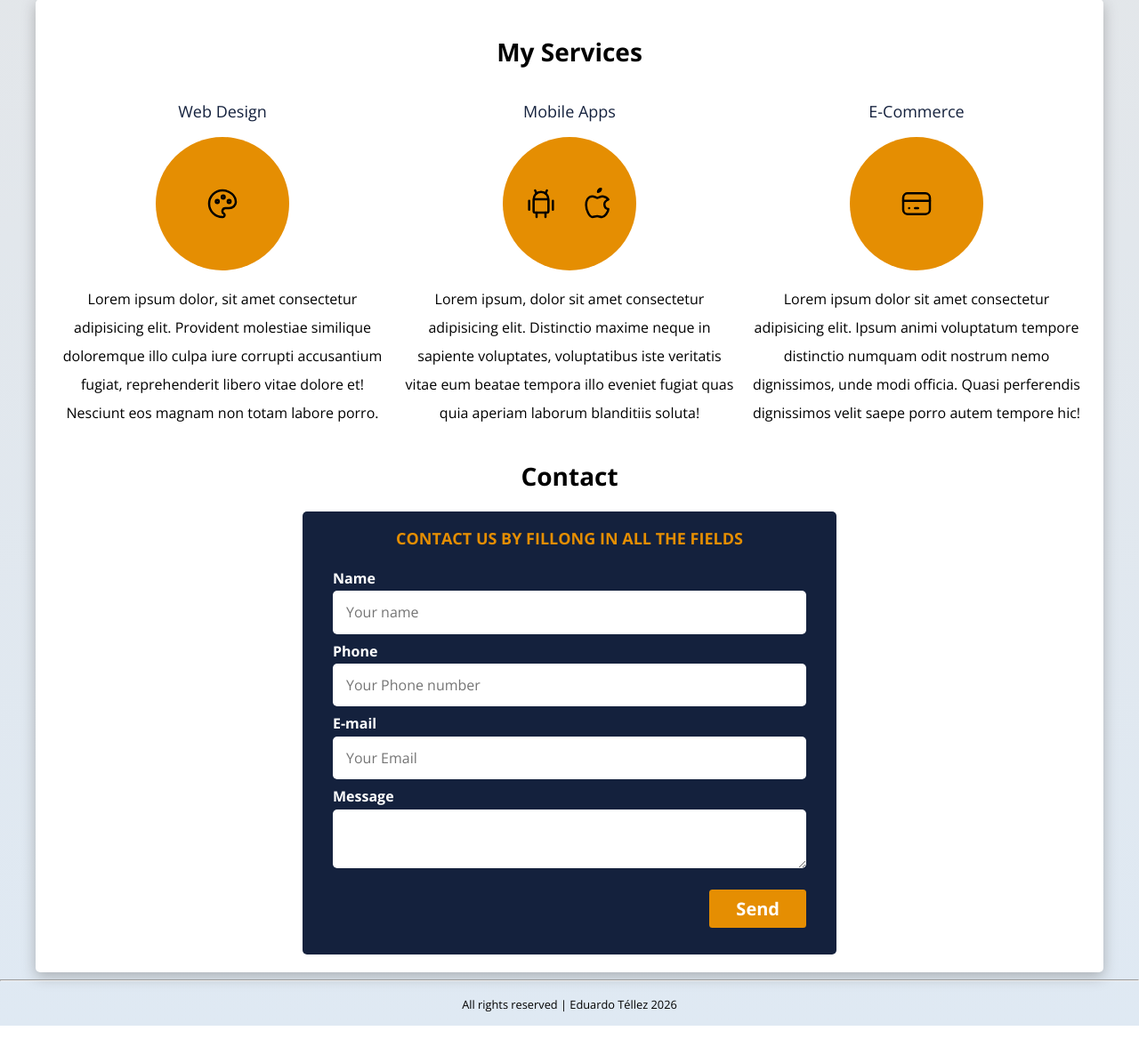
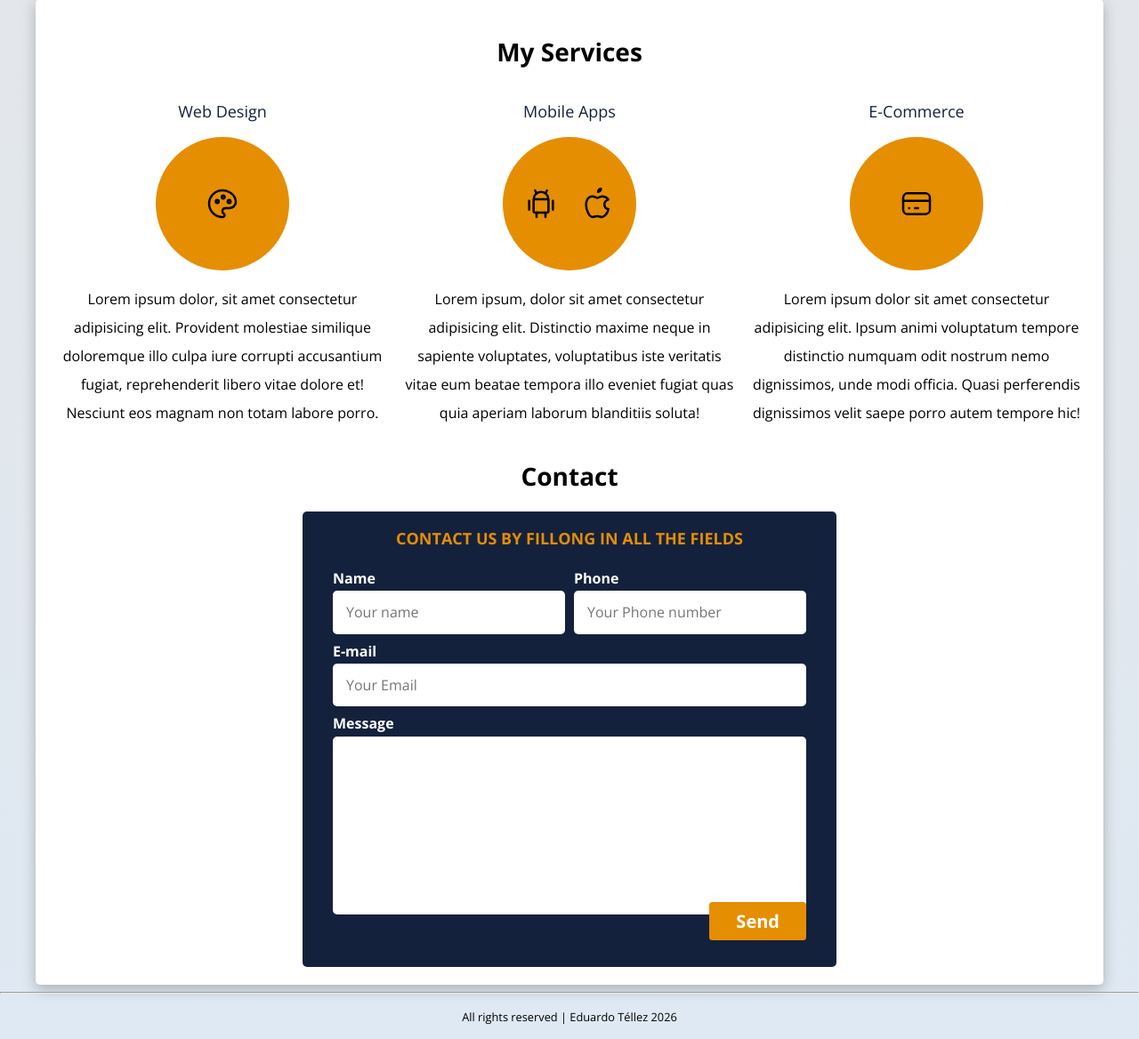
Before and after one commit to BPCPixel/web-development, a PHP site: page / in a window 1280 px wide. Shown: the part 619-1787 px from the top of the page at 89% size. Run offline with PHP 8.4, Linux system fonts and the light colour scheme; some web fonts are replaced.

Commit message:
Adding final details to form

```diff
--- a/freelancer/css/styles.css
+++ b/freelancer/css/styles.css
@@ -21,7 +21,9 @@
 html{
     font-size: 62.5%;
     box-sizing:border-box;
+    scroll-snap-type: y mandatory;
 }
+
 
 *, *:before, *:after{
     box-sizing: inherit;
@@ -53,9 +55,6 @@ h1, h2, h3{
     text-align: center;
 }
 
-footer{
-    text-align: center;
-}
 
 .title span{
     font-size: 2rem;
@@ -122,7 +121,7 @@ footer{
 .main-navegation{
     display: flex;
     flex-direction: column;
-
+    text-align: center;
 }
 @media (min-width: 768px){
     .main-navegation{
@@ -194,6 +193,7 @@ Media Querie for a SmartTV
     align-items: center;
 }
 
+
 /* Services Main Section*/
 @media (min-width: 768px){
     .services{
@@ -251,8 +251,18 @@ Media Querie for a SmartTV
     color:var(--orange);
 }
 
-.field-container{
+@media (min-width: 768px){
+    .field-container{
+        display: grid;
+        grid-template-columns: repeat(2,1fr);
+        grid-template-rows: auto auto 20rem;
+        column-gap: 1rem;
+    }
+}
 
+.field:nth-child(3),
+.field:nth-child(4){
+    grid-column: 1 / 3;
 }
 
 .field{
@@ -266,6 +276,10 @@ Media Querie for a SmartTV
     display: block;
 }
 
+.field textarea{
+    height: 20rem;
+}
+
 .input-text{
     width: 100%;
     border: none;
@@ -276,3 +290,7 @@ Media Querie for a SmartTV
 .send .button{
     width: 100%;
 }
+
+.footer{
+    text-align: center;
+}
--- a/freelancer/index.html
+++ b/freelancer/index.html
@@ -214,7 +214,7 @@
     </main>
 
     <!--FOOTER SECTION (BOTTOM OF THE PAGE)-->
-    <footer>
+    <footer class="footer">
         <hr>
         <p><small>All rights reserved | Eduardo Téllez 2026</small></p>
     </footer>
```
